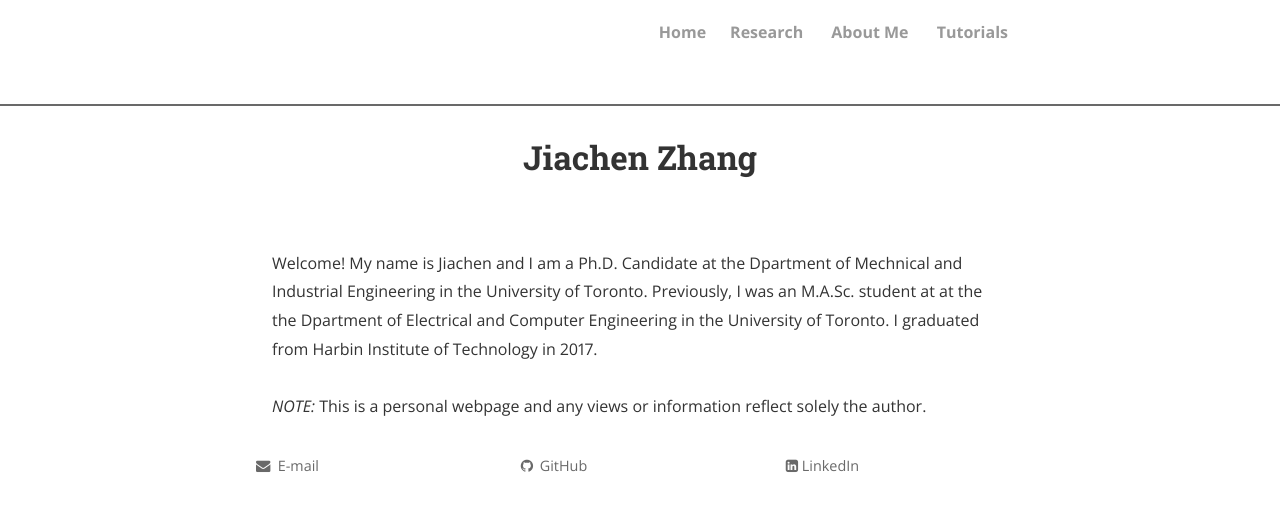
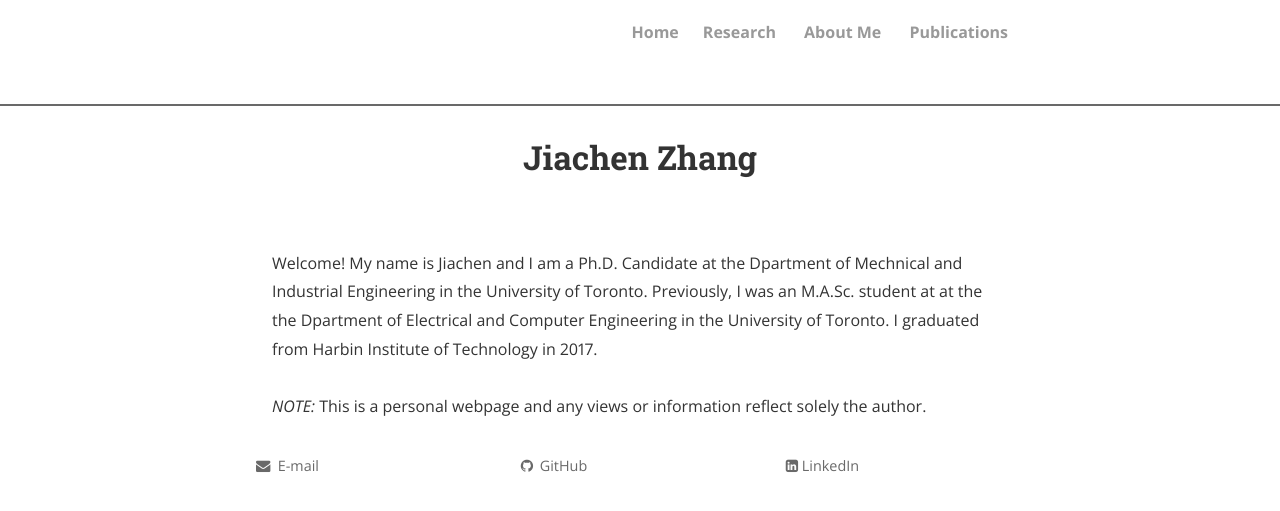
Before and after one commit to JasonZhangjc/JasonZhangjc.github.io, a Jekyll site: the page built from index.html, in a window 1280 px wide. Shown: the top 511 px of the page. Built offline with Jekyll 4.4.1, drawn with Linux system fonts in a browser that asks for light colours; nearby versions of some CDN libraries; the list of posts is cut into pages by our own code; comment, search, counter and statistics services are not loaded; a style sheet for code colours, icons or effects is not loaded.

Commit message:
Update header.html

```diff
--- a/_includes/header.html
+++ b/_includes/header.html
@@ -6,9 +6,9 @@
     <nav role="navigation">
       <ul id="js-navigation-menu" class="navigation-menu show">
       <li class="nav-link"><a href="{{ site.baseurl }}/" class="logo"><strong>Home</strong></a>
-      <li class="nav-link"><a href="https://pesoto.github.io/research"><strong>Research</strong></a>
-      <li class="nav-link"><a href="https://pesoto.github.io/about"><strong>About Me</strong></a>
-      <li class="nav-link"><a href="https://pesoto.github.io/tutorials"><strong>Tutorials</strong></a>
+      <li class="nav-link"><a href="https://JasonZhangjc.github.io/research"><strong>Research</strong></a>
+      <li class="nav-link"><a href="https://JasonZhangjc.github.io/about"><strong>About Me</strong></a>
+      <li class="nav-link"><a href="https://JasonZhangjc.github.io/tutorials"><strong>Publications</strong></a>
       </ul>
     </nav>
   </div>
```
